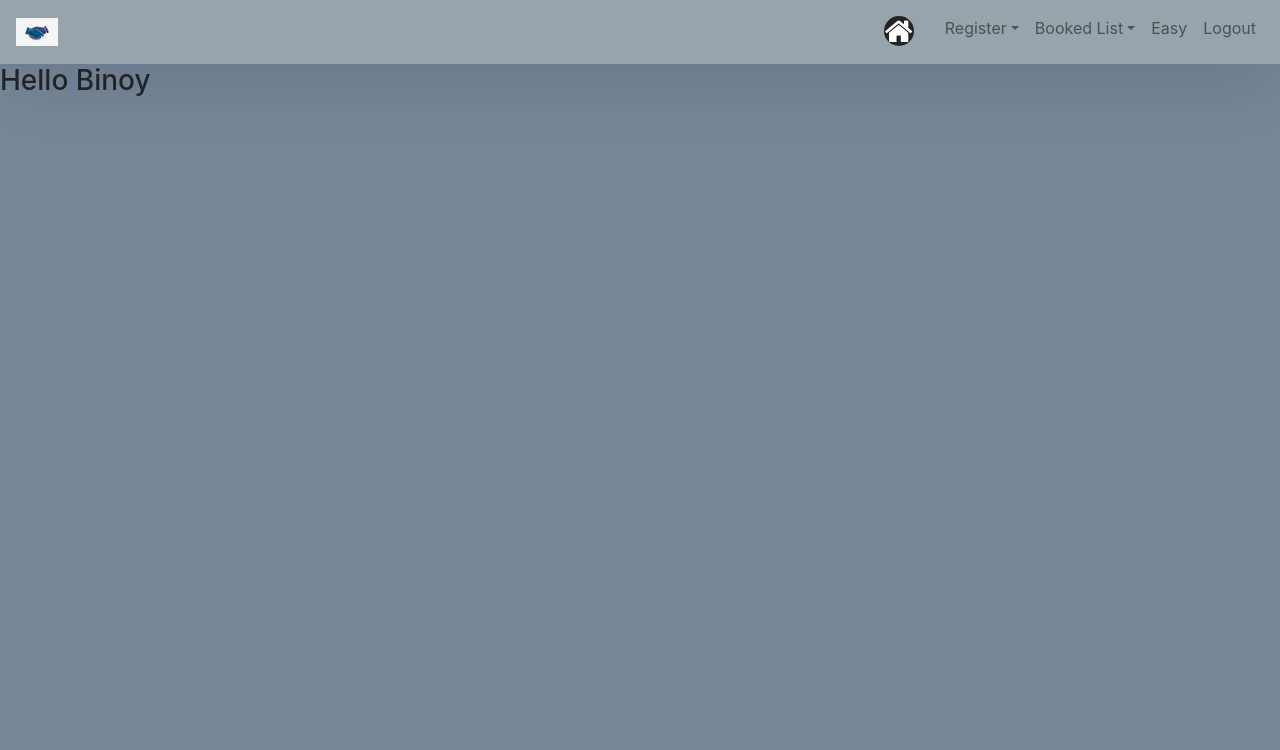
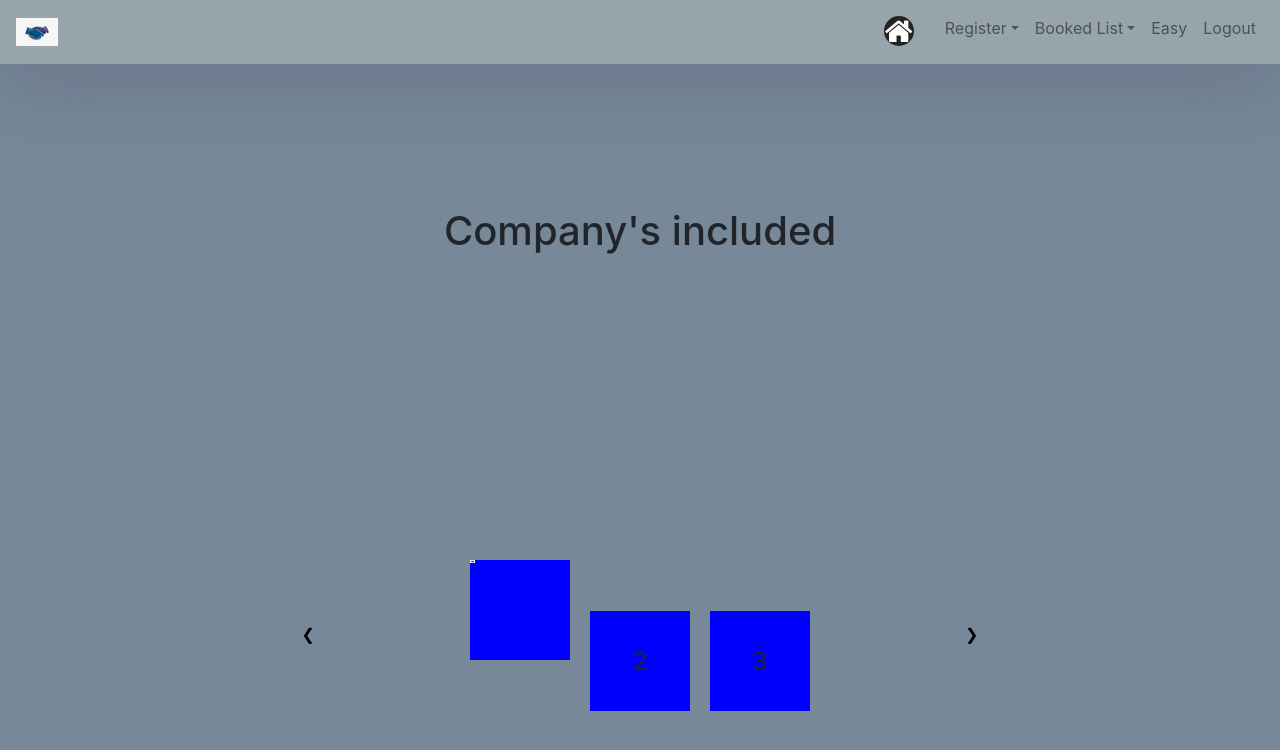
Before and after one commit to binoipr/BankConsortium, a React (Create React App) app in the folder client/: page /home in a window 1280 px wide. Shown: the top 750 px of the page. Built offline with nearby package versions, Linux system fonts and the light colour scheme.

Commit message:
scroll started

```diff
--- a/client/package.json
+++ b/client/package.json
@@ -8,6 +8,7 @@
     "@testing-library/user-event": "^12.1.10",
     "axios": "^0.21.1",
     "bootstrap": "^4.6.0",
+    "jquery": "^3.6.0",
     "react": "^17.0.2",
     "react-dom": "^17.0.2",
     "react-redux": "^7.2.3",
--- a/client/src/App.css
+++ b/client/src/App.css
@@ -107,3 +107,50 @@ html,
 .forgot-password a {
   color: #167bff;
 }
+
+.main {
+  text-align: center;
+  height: 100vh;
+  display: flex;
+  flex-direction: column;
+  justify-content: space-around;
+}
+.image {
+  height: 100px;
+  width: 100px;
+  font-size: 25px;
+  background: blue;
+  margin: 10px;
+  display: inline-block;
+  line-height: 100px;
+}
+.image-container {
+  vertical-align: middle;
+  display: inline-block;
+  width: 50%;
+  white-space: nowrap;
+  overflow-x: auto;
+  overflow-y: hidden;
+}
+.prev,
+.next {
+  padding-top: 10px;
+  padding-bottom: 10px;
+  height: 100%;
+  margin: 0 auto;
+  cursor: pointer;
+  color: black;
+  transition: 0.6s ease;
+}
+.next {
+  margin-left: 5px;
+}
+.prev {
+  margin-right: 5px;
+}
+.prev:hover,
+.next:hover {
+  color: white;
+  height: 100%;
+  background-color: rgba(0, 0, 0, 0.8);
+}
--- a/client/src/components/Home.js
+++ b/client/src/components/Home.js
@@ -1,5 +1,6 @@
 import React, { Component } from "react";
 import AppNavbar from "./AppNavbar";
+import Scroll from "./Imagescrol";
 
 class Home extends Component {
   state = {
@@ -9,7 +10,7 @@ class Home extends Component {
     return (
       <div>
         <AppNavbar />
-        <h3>Hello Binoy</h3>
+        <Scroll />
       </div>
     );
   }
--- /dev/null
+++ b/client/src/components/Imagescrol.js
@@ -0,0 +1,47 @@
+import React, { Component } from "react";
+import $ from "jquery";
+import "../scroll.css";
+
+class Scroll extends React.Component {
+  constructor() {
+    super();
+    this.scroll = this.scroll.bind(this);
+  }
+  scroll(direction) {
+    let far = ($(".image-container").width() / 2) * direction;
+    let pos = $(".image-container").scrollLeft() + far;
+    $(".image-container").animate({ scrollLeft: pos }, 1000);
+  }
+  our;
+  render() {
+    return (
+      <div className="main">
+        <h1 className="title">Company's included</h1>
+        <div className="wrapper">
+          <a className="prev" onClick={this.scroll.bind(null, -1)}>
+            &#10094;
+          </a>
+          <div className="image-container">
+            <div className="image">
+              <img src="/images/cooperative.png" />
+            </div>
+            <div className="image">2</div>
+            <div className="image">3</div>
+            {/* <div className="image">4</div>
+            <div className="image">5</div>
+            <div className="image">6</div>
+            <div className="image">7</div>
+            <div className="image">8</div>
+            <div className="image">9</div>
+            <div className="image">10</div> */}
+          </div>
+          <a className="next" onClick={this.scroll.bind(null, 1)}>
+            &#10095;
+          </a>
+        </div>
+      </div>
+    );
+  }
+}
+
+export default Scroll;
--- /dev/null
+++ b/client/src/scroll.css
@@ -0,0 +1,46 @@
+.main {
+  text-align: center;
+  height: 100vh;
+  display: flex;
+  flex-direction: column;
+  justify-content: space-around;
+}
+.image {
+  height: 100px;
+  width: 100px;
+  font-size: 25px;
+  background: blue;
+  margin: 10px;
+  display: inline-block;
+  line-height: 100px;
+}
+.image-container {
+  vertical-align: middle;
+  display: inline-block;
+  width: 50%;
+  white-space: nowrap;
+  overflow-x: auto;
+  overflow-y: hidden;
+}
+.prev,
+.next {
+  padding-top: 10px;
+  padding-bottom: 10px;
+  height: 100%;
+  margin: 0 auto;
+  cursor: pointer;
+  color: black;
+  transition: 0.6s ease;
+}
+.next {
+  margin-left: 5px;
+}
+.prev {
+  margin-right: 5px;
+}
+.prev:hover,
+.next:hover {
+  color: white;
+  height: 100%;
+  background-color: rgba(0, 0, 0, 0.8);
+}
```
Also changed, not shown: 1 other file (tests, documents, lock files or other folders).
